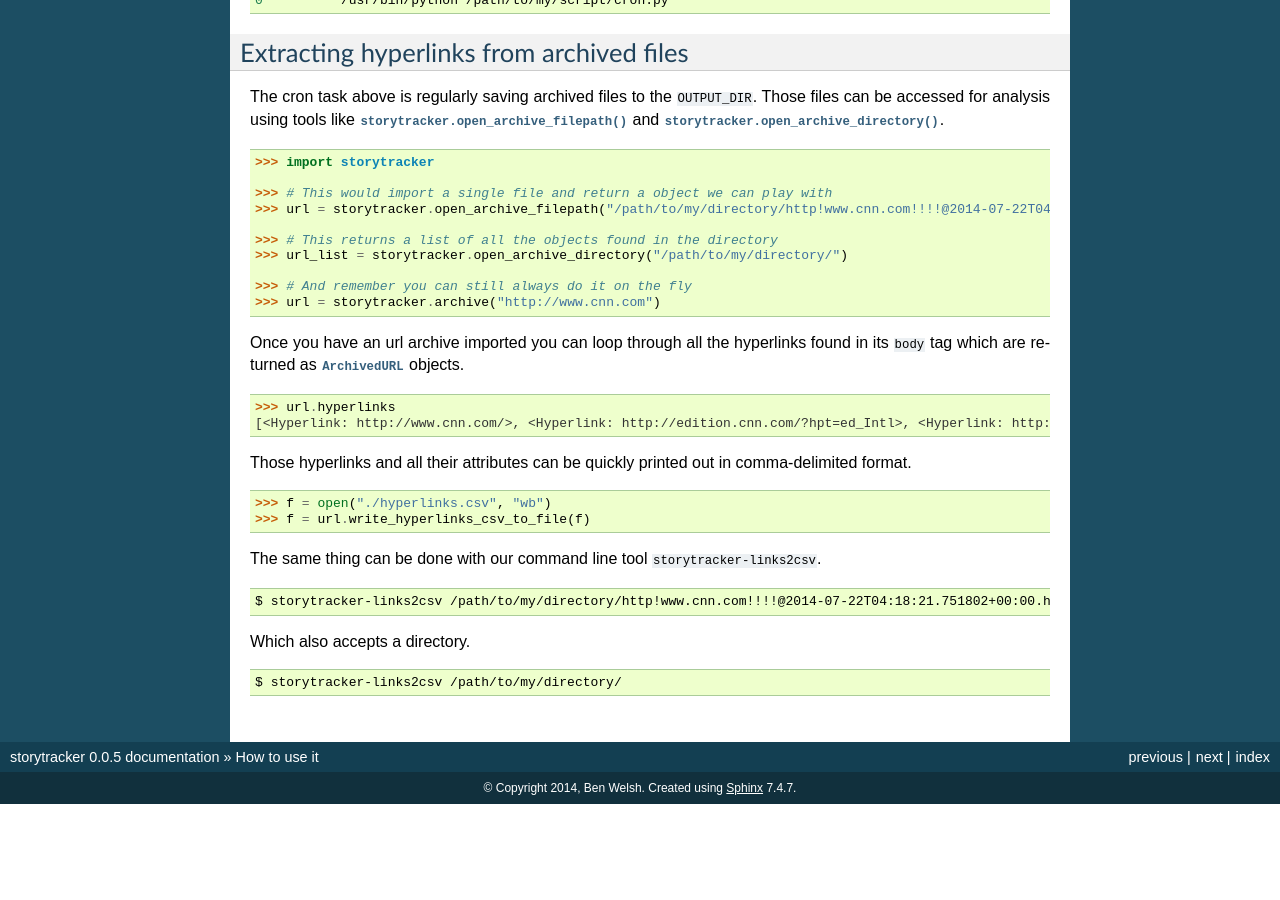
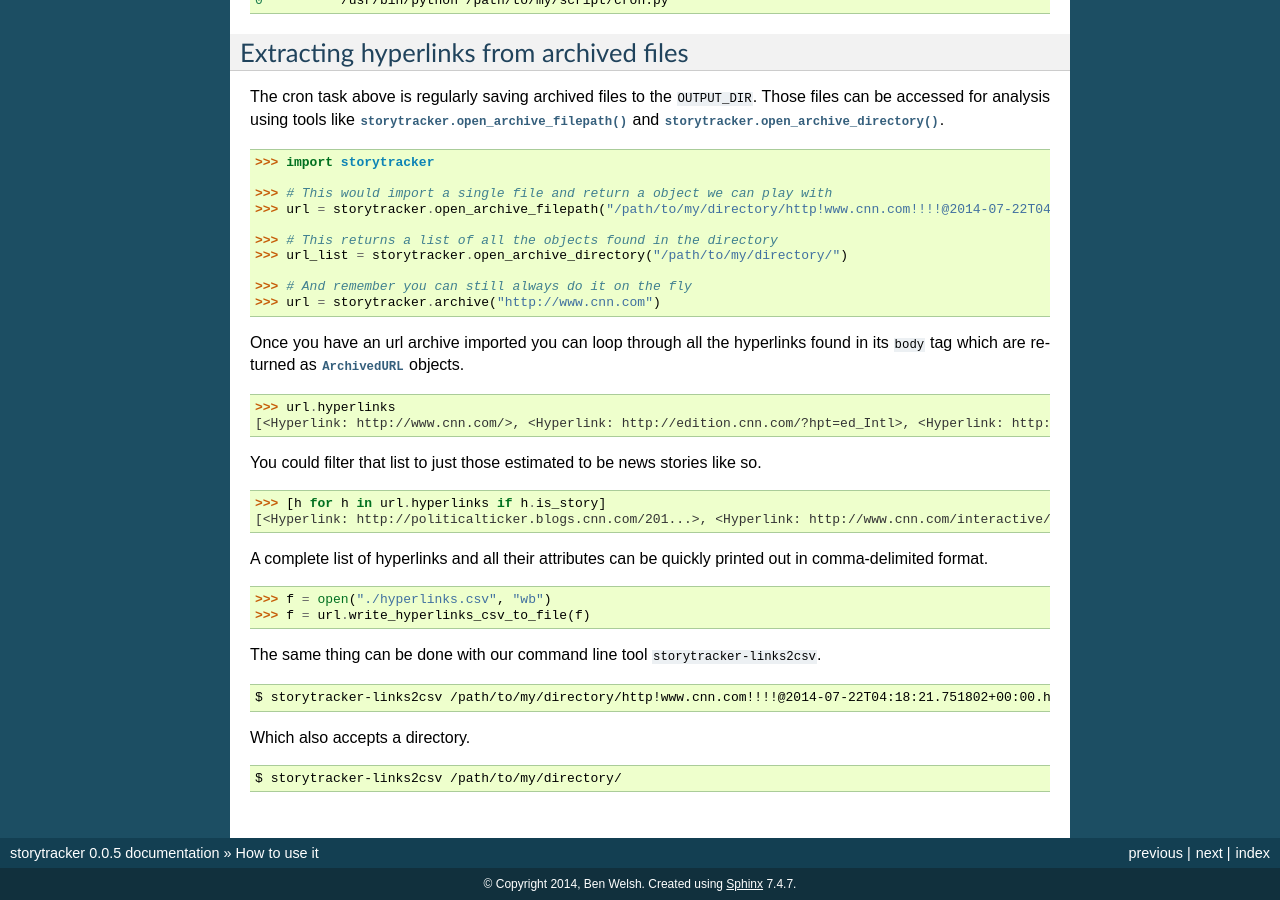
Before and after one commit to palewire/storytracker, a Sphinx documentation site: the page built from docs/howtouseit.rst, in a window 1280 px wide and 900 px high, scrolled down 1478 px. Built offline with Sphinx 7.4.7, drawn with Linux system fonts in a browser that asks for light colours; before the commit the page ends 2282 px from its top, so only the background shows below that.

Commit message:
Added is_story estimate from storysniffer to each Hyperlink object

```diff
--- a/docs/howtouseit.rst
+++ b/docs/howtouseit.rst
@@ -124,7 +124,14 @@ objects.
     >>> url.hyperlinks
     [<Hyperlink: http://www.cnn.com/>, <Hyperlink: http://edition.cnn.com/?hpt=ed_Intl>, <Hyperlink: http://mexico.cnn.com/?hpt=ed_Mexico>, <Hyperlink: http://arabic.cnn.com/?hpt=ed_Arabic>, <Hyperlink: http://www.cnn.com/CNN/Programs>, <Hyperlink: http://www.cnn.com/cnn/programs/>, <Hyperlink: http://www.cnn.com/cnni/>, <Hyperlink: http://cnnespanol.cnn.com/>, <Hyperlink: http://www.hlntv.com>, <Hyperlink: javascript:void(0);>, <Hyperlink: javascript:void(0);>, <Hyperlink: http://www.cnn.com/>, <Hyperlink: http://www.cnn.com/video/?hpt=sitenav>, <Hyperlink: http://www.cnn.com/US/?hpt=sitenav>, <Hyperlink: http://www.cnn.com/WORLD/?hpt=sitenav>, <Hyperlink: http://www.cnn.com/POLITICS/?hpt=sitenav>, <Hyperlink: http://www.cnn.com/JUSTICE/?hpt=sitenav>, <Hyperlink: http://www.cnn.com/SHOWBIZ/?hpt=sitenav>, <Hyperlink: http://www.cnn.com/TECH/?hpt=sitenav>, <Hyperlink: http://www.cnn.com/HEALTH/?hpt=sitenav> ... ]
 
-Those hyperlinks and all their attributes can be quickly printed out in comma-delimited format.
+You could filter that list to just those estimated to be news stories like so.
+
+.. code-block:: python
+
+    >>> [h for h in url.hyperlinks if h.is_story]
+    [<Hyperlink: http://politicalticker.blogs.cnn.com/201...>, <Hyperlink: http://www.cnn.com/interactive/2014/06/u...>, <Hyperlink: http://www.cnn.com/interactive/2014/07/l...>, <Hyperlink: http://www.cnn.com/video/data/2.0/video/...>, <Hyperlink: http://www.cnn.com/video/data/2.0/video/...>, <Hyperlink: http://www.cnn.com/video/data/2.0/video/...>, <Hyperlink: http://www.cnn.com/video/data/2.0/video/...>, <Hyperlink: http://www.cnn.com/video/data/2.0/video/...>, <Hyperlink: http://www.cnn.com/video/data/2.0/video/...>, <Hyperlink: http://www.cnn.com/2014/07/27/us/florida...>, <Hyperlink: http://www.cnn.com/video/data/2.0/video/...>, <Hyperlink: http://www.cnn.com/video/data/2.0/video/...>, ...]
+
+A complete list of hyperlinks and all their attributes can be quickly printed out in comma-delimited format.
 
 .. code-block:: python
 
--- a/docs/pythoninterfaces.rst
+++ b/docs/pythoninterfaces.rst
@@ -193,6 +193,12 @@ A hyperlink extracted from an :py:class:`ArchivedURL` object.
 
         The domain of the href
 
+    .. py:attribute:: is_story
+
+        Returns a boolean estimate of whether the object's ``href`` attribute links to a
+        news story. Guess provided by ``storysniffer <https://github.com/pastpages/storysniffer>`_,
+        a library developed as a companion to this project.
+
 Image
 -----
 
--- a/requirements.txt
+++ b/requirements.txt
@@ -22,7 +22,9 @@ requests==2.3.0
 sh==1.09
 six==1.7.2
 sphinx-autobuild==0.2.3
+storysniffer==0.0.2
 storytracker==0.0.4
+tldextract==1.4
 tornado==3.1.1
 tox==1.7.1
 unicodecsv==0.9.4
--- a/setup.py
+++ b/setup.py
@@ -8,6 +8,7 @@ install_requires = [
     'six==1.7.2',
     'pytz>=2014.4',
     'beautifulsoup4==4.3.2',
+    'storysniffer==0.0.2',
 ]
 
 if sys.version_info < (3,):
```
Also changed, not shown: 1 other file.
